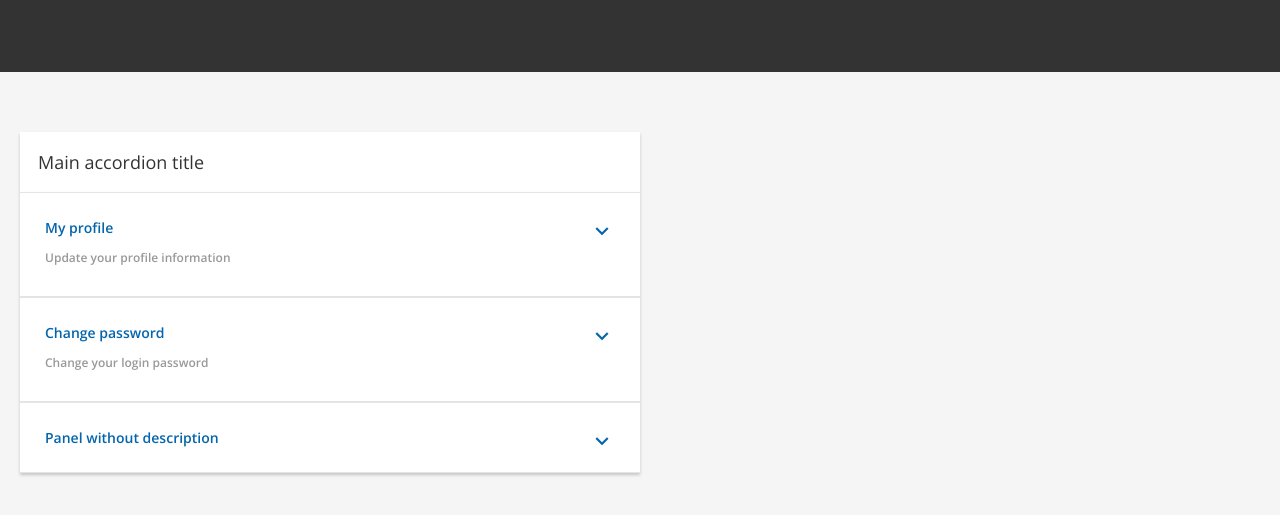
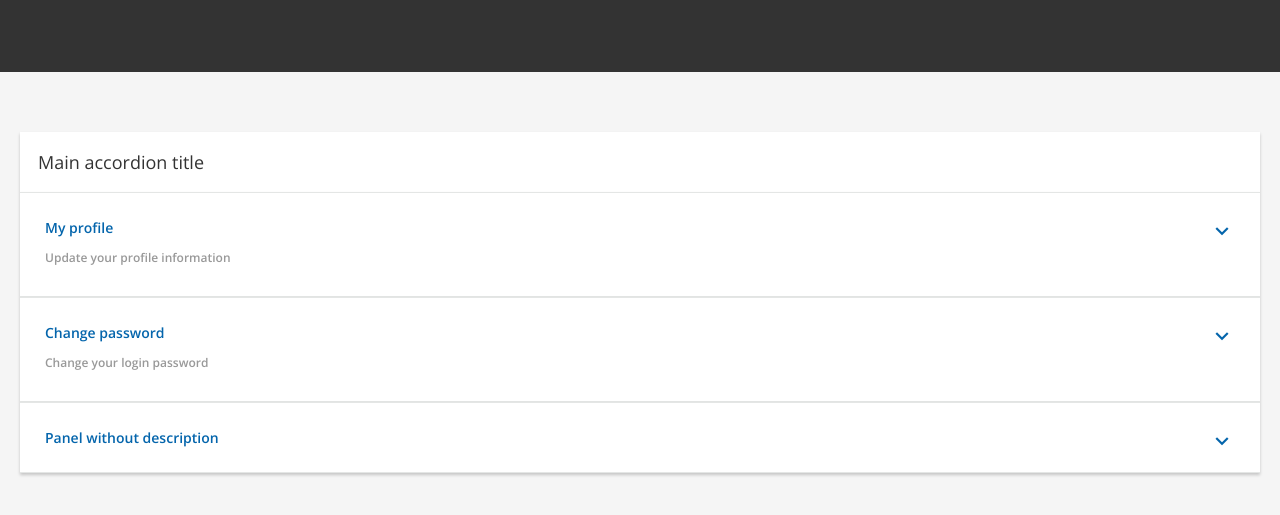
Before and after one commit to g-francesca/accordion, a website: page main/index.html in a window 1280 px wide. Shown: the part 61-576 px from the top of the page. Drawn offline with nearby package versions, Linux system fonts and the light colour scheme.

Commit message:
adjust param names

```diff
--- a/main/assets/css/modules/_accordion.scss
+++ b/main/assets/css/modules/_accordion.scss
@@ -1,5 +1,4 @@
 .accordion {
-  width: 50%;
   margin: 60px 0;
 }
 
--- a/main/assets/js/accordion.js
+++ b/main/assets/js/accordion.js
@@ -28,14 +28,14 @@ class Accordion {
     }, accordion);
   }
 
-  createPanels(items, wrapper) {
+  createPanels(items, accordion) {
     if (!items) return null
 
     // create list of items
     const UI_itemsList = this.createAccordionElement({
       htmlTag: 'ul',
       content: '',
-    }, wrapper);
+    }, accordion);
 
     // iterate through items to populate list
     items.forEach(({ title, subtitle, content }) => {
```
Also changed, not shown: main/assets/css/style-fallback.css, main/assets/css/style.css.
